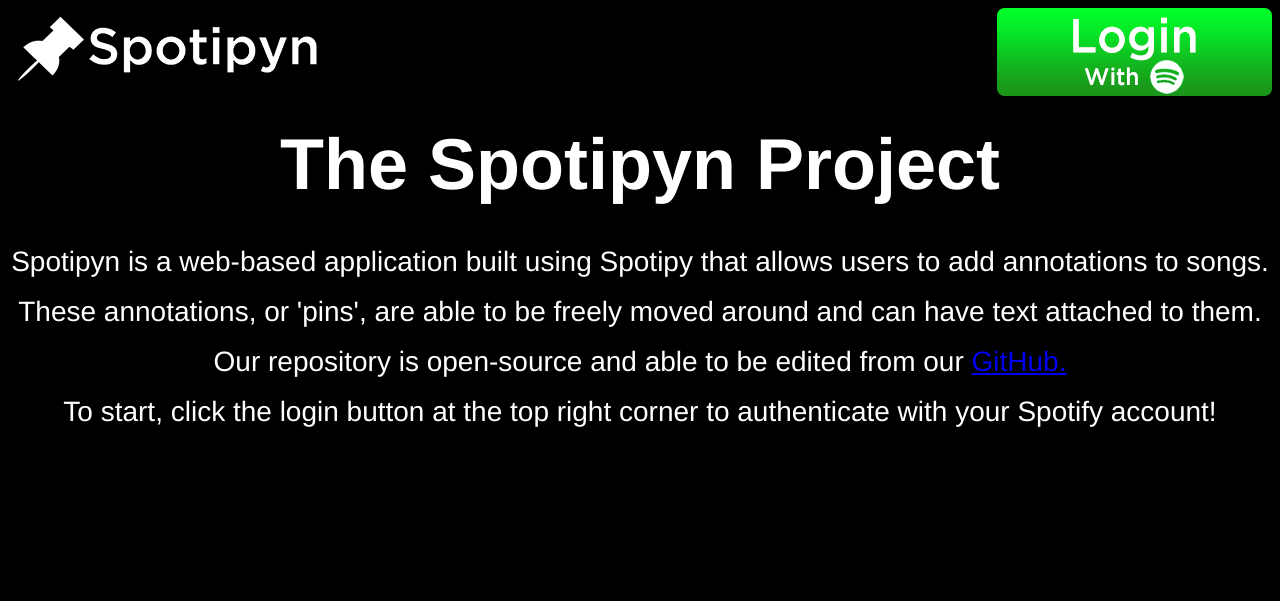
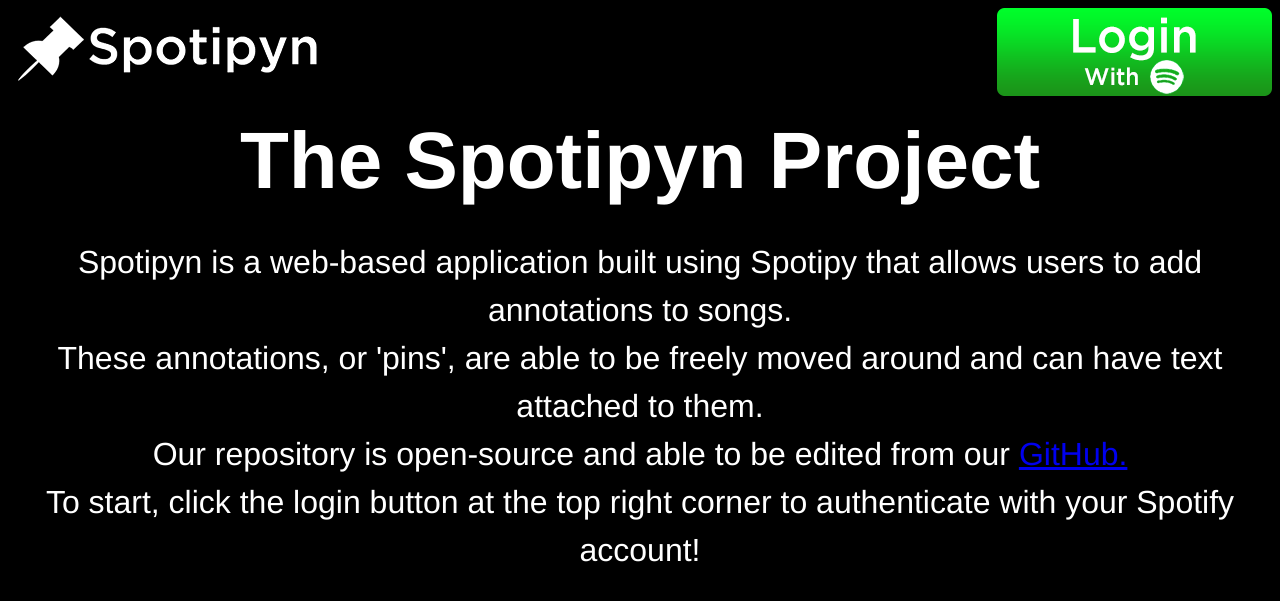
Before and after one commit to lunarmint/spotipyn, a Flask app: template modules/login/templates/login.html in a window 1280 px wide. Shown: the top 601 px of the page. Run offline with Flask 2, Linux system fonts and the light colour scheme; the template is opened without the code that fills it, so the values that code supplies are empty.

Commit message:
Now uses scalable font size

```diff
--- a/modules/static/css/style.css
+++ b/modules/static/css/style.css
@@ -2,12 +2,12 @@ body {
     background-color: black;
     text-align: center;
     font-family: "Franklin Gothic Medium";
-    font-size: 28px;
+    font-size: 62.5%;
     color: #FFFFFF;
 }
 
 h1 {
-    font-size: 72px;
+    font-size: 5rem;
     font-weight: bold;
 }
 
@@ -39,7 +39,8 @@ h1 {
 }
 
 #list li {
-    line-height: 50px;
+    line-height: 3rem;
+    font-size: 2rem;
     opacity: 0;
     animation: fadeIn 1s ease-in both;
 }
```
